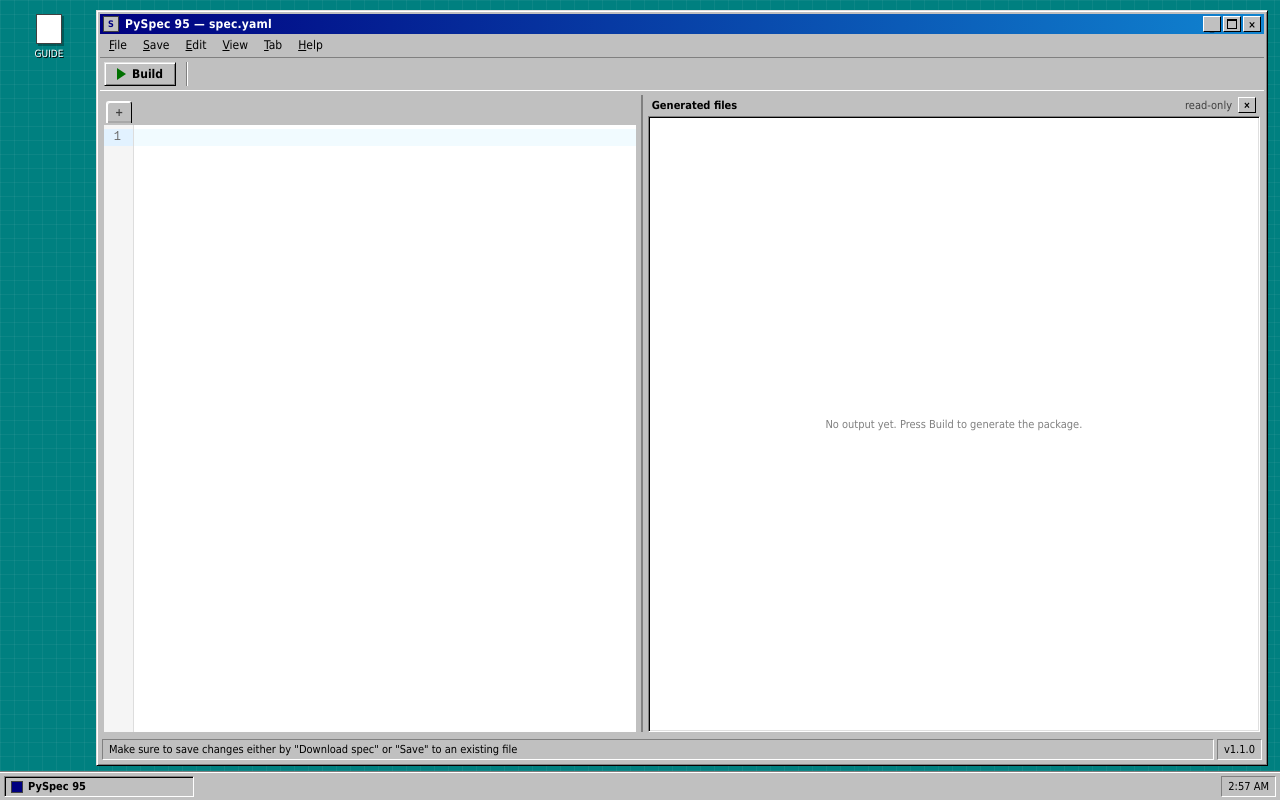
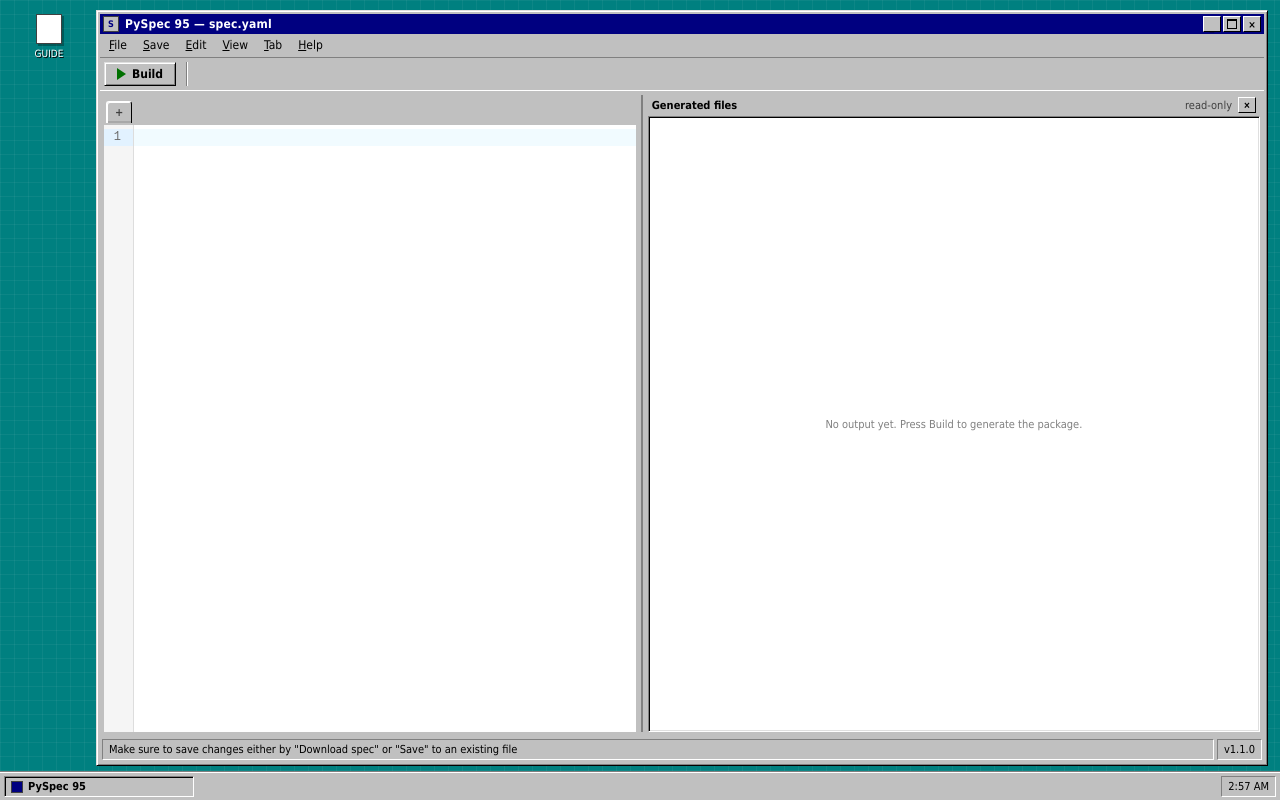
Before and after one commit to briantjpark-dot/PySpec, a website built with Vite: page client/index.html in a window 1280 px wide. Built offline with nearby package versions, Linux system fonts and the light colour scheme; no server answers; what y-websocket would draw is missing.

Commit message:
Remove gradient from titlebars, use solid dark blue

```diff
--- a/client/src/style.css
+++ b/client/src/style.css
@@ -143,7 +143,7 @@
   align-items: center;
   gap: 6px;
   padding: 2px 3px;
-  background: linear-gradient(90deg, #000080, #1084d0);
+  background: #000080;
 }
 
 .titlebar-icon {
```
